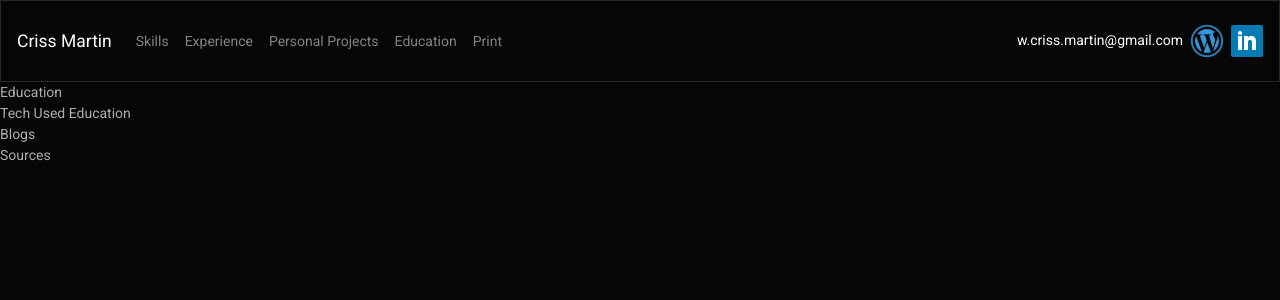
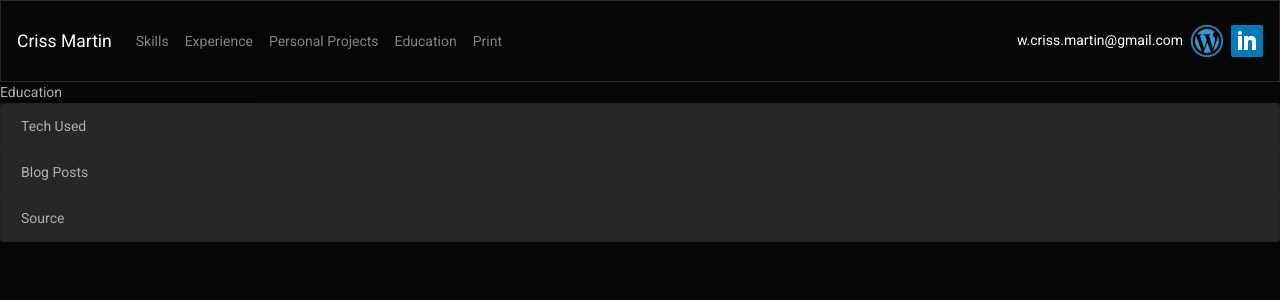
Before and after one commit to nitramssirc/cmartcv_shell, a React (Create React App) app: page /Education in a window 1280 px wide. Shown: the top 300 px of the page. Built offline with nearby package versions, Linux system fonts and the light colour scheme.

Commit message:
Added accordian to router section

```diff
--- a/src/Components/RouterSection.js
+++ b/src/Components/RouterSection.js
@@ -1,5 +1,6 @@
 import React from "react";
 import { useParams } from "react-router-dom";
+import { Accordion, Card } from "react-bootstrap";
 
 import MainContent from "./MainContent";
 import TechUsed from "./TechUsed";
@@ -7,14 +8,43 @@ import Blogs from "./Blogs";
 import Sources from "./Sources";
 
 const RouterSection = () => {
-    let { id } = useParams();
+  let { id } = useParams();
 
-    return (
+  return (
     <>
       <MainContent id={id} />
-      <TechUsed name={id} />
-      <Blogs />
-      <Sources />
+      <Accordion defaultActiveKey="0">
+        <Card>
+            <Accordion.Toggle as={Card.Header} variant="link" eventKey="1">
+              Tech Used
+            </Accordion.Toggle>
+          <Accordion.Collapse eventKey="1">
+            <Card.Body>
+              <TechUsed name={id} />
+            </Card.Body>
+          </Accordion.Collapse>
+        </Card>
+        <Card>
+            <Accordion.Toggle as={Card.Header} variant="link" eventKey="2">
+              Blog Posts
+            </Accordion.Toggle>
+          <Accordion.Collapse eventKey="2">
+            <Card.Body>
+              <Blogs />
+            </Card.Body>
+          </Accordion.Collapse>
+        </Card>
+        <Card>
+            <Accordion.Toggle as={Card.Header} variant="link" eventKey="3">
+              Source
+            </Accordion.Toggle>
+          <Accordion.Collapse eventKey="3">
+            <Card.Body>
+              <Sources />
+            </Card.Body>
+          </Accordion.Collapse>
+        </Card>
+      </Accordion>
     </>
   );
 };
```
